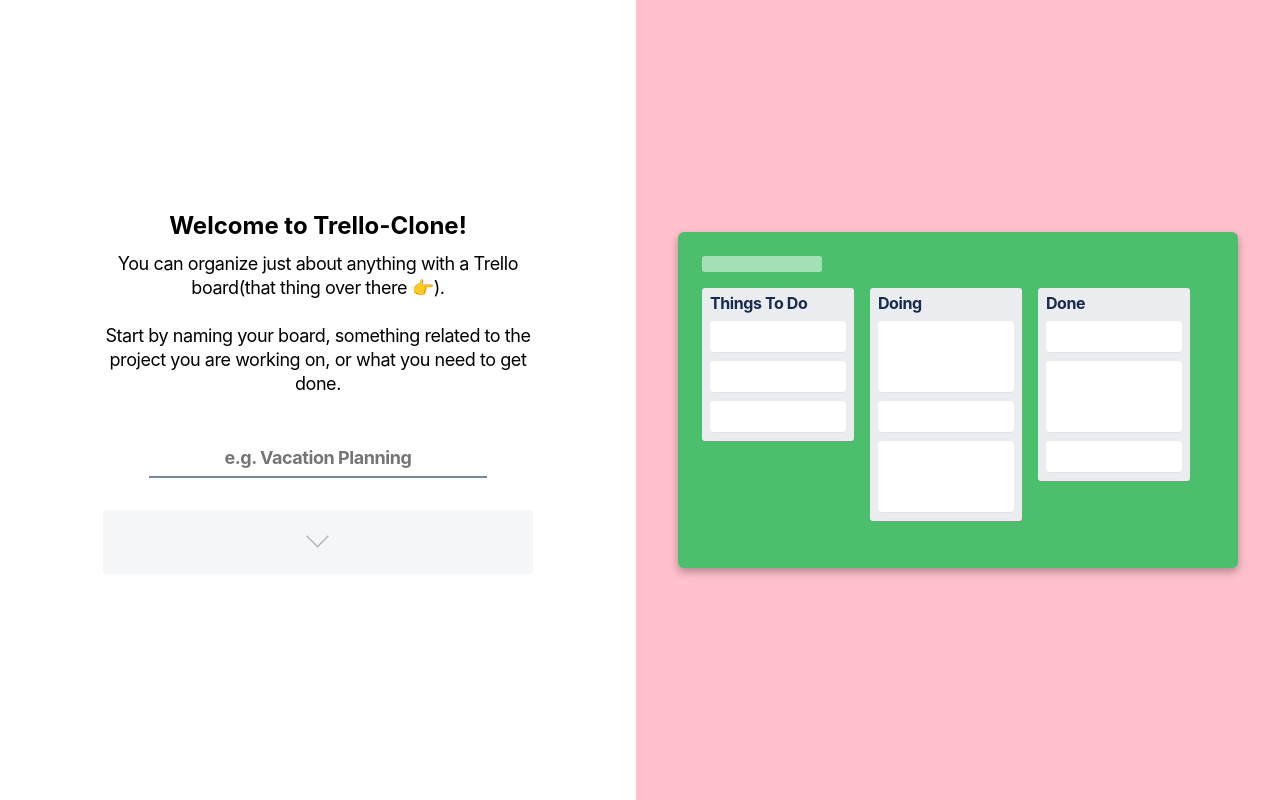
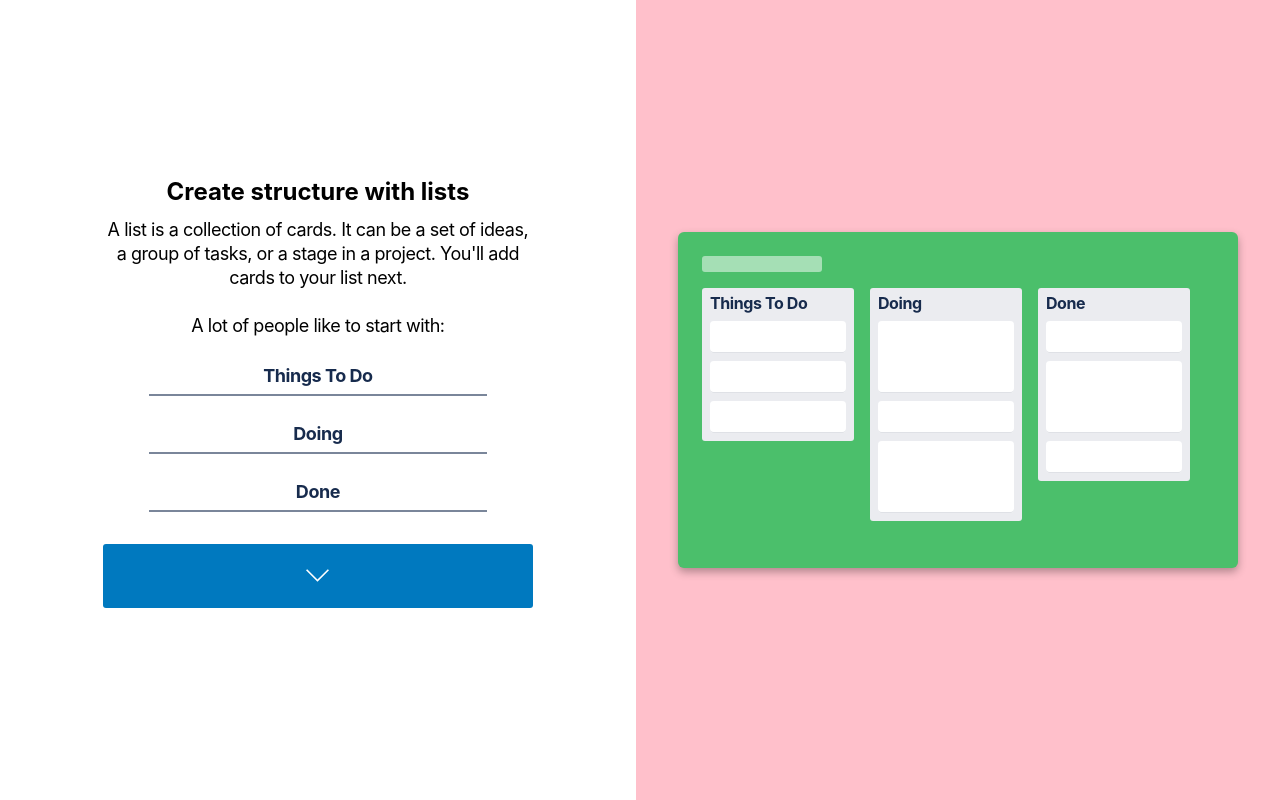
Before and after one commit to zacpeires94/trelloClone, a React (Create React App) app: page /create-first-board in a window 1280 px wide. Both pictures are taken after a click on the button 317 px from the left and 541 px from the top of the page. Built offline with nearby package versions, Linux system fonts and the light colour scheme; no server answers.

Commit message:
feature: dynamically creating card names for first board and rendering image

```diff
--- a/src/containers/CreateFirstBoard.js
+++ b/src/containers/CreateFirstBoard.js
@@ -1,7 +1,7 @@
 import React, { useState } from "react";
 import styled from "styled-components";
-import { Chevron } from '../components/Icon';
-import { firestore } from '../utils/firebase';
+import { Chevron } from "../components/Icon";
+import { firestore } from "../utils/firebase";
 
 const CreateFirstBoardContainer = styled.div`
   height: 100vh;
@@ -171,7 +171,7 @@
   width: unset;
   color: black;
   font-weight: bold;
-`
+`;
 
 const TitleText = styled.p`
   height: 24px;
@@ -272,7 +272,7 @@
   }}
 `;
 
-const FirstColumn = styled.div`
+const FirstColumnContainer = styled.div`
   width: 60%;
   max-height: 100vh;
   display: flex;
@@ -298,6 +298,14 @@
   margin-top: 0;
   margin-bottom: 24px;
   letter-spacing: -0.45px;
+  ${props => {
+    if (props.noMargin) {
+      return`
+        margin-bottom: 0;
+      `
+    }
+  }
+  }}
 `;
 
 const BoardNamingInput = styled.input`
@@ -324,8 +332,7 @@
 `;
 
 const SubmitBoardNameButton = styled.button`
-
-  background: rgba(9,30,66,.04);
+  background: rgba(9, 30, 66, 0.04);
   color: #fff;
   cursor: not-allowed;
   display: flex;
@@ -345,11 +352,11 @@
   svg {
     height: 23px;
     width: 23px;
-    fill:  #b3bac5;
+    fill: #b3bac5;
   }
-  ${props => {
+  ${(props) => {
     if (props.boardName) {
-          return`
+      return `
           background: #0079bf;
           cursor: pointer;
           :hover {
@@ -358,34 +365,23 @@
           svg {
              fill: white;
           }
-          `
+          `;
     }
   }}
-
 `;
 
-export default ({ user }) => {
-  const [boardName, setBoardName] = useState("");
-  console.log(boardName);
-  console.log(user)
-
-    const addListToUser = async () => {
-        console.log('clicked')
-        await firestore.collection("users").doc(user).collection("boards").add({
-            name: boardName
-        })
-    }
-
+const NameBoard = ({ setWidgetCurrentlyShown, boardName, setBoardName }) => {
   return (
-    <CreateFirstBoardContainer>
-      <FirstColumn>
+    <FirstColumnContainer>
       <FirstColumnTextContainer>
-          <FirstColumnTitle firstColumn>Welcome to Trello-Clone!</FirstColumnTitle>
+        <FirstColumnTitle firstColumn>
+          Welcome to Trello-Clone!
+        </FirstColumnTitle>
         <FirstColumnBodyText>
           You can organize just about anything with a Trello board(that thing
           over there 👉).
         </FirstColumnBodyText>
-          <FirstColumnBodyText>
+        <FirstColumnBodyText noMargin>
           Start by naming your board, something related to the project you are
           working on, or what you need to get done.
         </FirstColumnBodyText>
@@ -395,29 +391,196 @@
           onChange={(event) => setBoardName(event.target.value)}
           maxLength="32"
         />
-          <SubmitBoardNameButton onClick={addListToUser} boardName={boardName}>
+        <SubmitBoardNameButton
+          onClick={() => setWidgetCurrentlyShown("list board")}
+          boardName={boardName}
+        >
           <Chevron />
         </SubmitBoardNameButton>
       </FirstColumnTextContainer>
-      </FirstColumn>
-      <SecondColumn>
+    </FirstColumnContainer>
+  );
+};
+
+const AddLists = ({ setWidgetCurrentlyShown, listNames, setListNames }) => {
+  return (
+    <FirstColumnContainer>
+      <FirstColumnTextContainer>
+        <FirstColumnTitle firstColumn>
+          Create structure with lists
+        </FirstColumnTitle>
+        <FirstColumnBodyText>
+          A list is a collection of cards. It can be a set of ideas, a group of
+          tasks, or a stage in a project. You'll add cards to your list next.
+        </FirstColumnBodyText>
+        <FirstColumnBodyText noMargin>
+          A lot of people like to start with:
+        </FirstColumnBodyText>
+        <BoardNamingInput
+          value={listNames[0]}
+          onChange={(event) =>
+            setListNames([event.target.value, listNames[1], listNames[2]])
+          }
+          maxLength="16"
+        />
+        <BoardNamingInput
+          value={listNames[1]}
+          onChange={(event) =>
+            setListNames([listNames[0], event.target.value, listNames[2]])
+          }
+          maxLength="16"
+        />
+        <BoardNamingInput
+          value={listNames[2]}
+          onChange={(event) =>
+            setListNames([listNames[0], listNames[1], event.target.value])
+          }
+          maxLength="16"
+        />
+        <SubmitBoardNameButton boardName onClick={() => setWidgetCurrentlyShown("name cards")}>
+          <Chevron />
+        </SubmitBoardNameButton>
+      </FirstColumnTextContainer>
+    </FirstColumnContainer>
+  );
+};
+
+const CreateCards = ({ cardNames, setCardNames, listNames }) => {
+  console.log(cardNames)
+  return (
+    <FirstColumnContainer>
+      <FirstColumnTextContainer>
+<FirstColumnTitle firstColumn>
+  Take a load off with cards
+</FirstColumnTitle>
+<FirstColumnBodyText>
+Make cards for things you need to do, organize, or just get out of your head.
+</FirstColumnBodyText>
+<FirstColumnBodyText noMargin>
+Add titles for a few cards in your <b>{listNames[0]}</b> list:
+</FirstColumnBodyText>
+
+<BoardNamingInput
+          value={cardNames[0]}
+          onChange={(event) =>
+            setCardNames([cardNames[0], event.target.value, cardNames[2]])
+          }
+          maxLength="32"
+        />
+        <BoardNamingInput
+          value={cardNames[1]}
+          onChange={(event) =>
+            setCardNames([cardNames[0], cardNames[1], event.target.value])
+          }
+          maxLength="32"
+        />
+          <BoardNamingInput
+          value={cardNames[2]}
+          onChange={(event) =>
+            setCardNames([cardNames[0], cardNames[1], event.target.value])
+          }
+          maxLength="32"
+        />
+
+<SubmitBoardNameButton boardName >
+  <Chevron />
+</SubmitBoardNameButton>
+</FirstColumnTextContainer>
+
+  </FirstColumnContainer>
+  )
+}
+
+
+
+const FirstColumn = ({
+  widgetCurrentlyShown,
+  setWidgetCurrentlyShown,
+  listNames,
+  setListNames,
+  boardName,
+  setBoardName,
+  cardNames,
+  setCardNames
+}) => {
+  if (widgetCurrentlyShown === "name board") {
+    return (
+      <NameBoard
+        setWidgetCurrentlyShown={setWidgetCurrentlyShown}
+        boardName={boardName}
+        setBoardName={setBoardName}
+      />
+    );
+  } else if (widgetCurrentlyShown === "list board") {
+    return (
+      <AddLists
+        setWidgetCurrentlyShown={setWidgetCurrentlyShown}
+        listNames={listNames}
+        setListNames={setListNames}
+      />
+    );
+  } else if (widgetCurrentlyShown === "name cards") {
+    return (
+      <CreateCards
+      setWidgetCurrentlyShown={setWidgetCurrentlyShown}
+      cardNames={cardNames}
+      setCardNames={setCardNames}
+      listNames={listNames}
+    />
+    )
+  }
+
+};
+
+export default ({ user }) => {
+  const [boardName, setBoardName] = useState("");
+  const [listNames, setListNames] = useState(["Things To Do", "Doing", "Done"]);
+  const [cardNames, setCardNames] = useState(["", "", ""]);
+  const [widgetCurrentlyShown, setWidgetCurrentlyShown] = useState(
+    "name board"
+  );
+
+  const addFirstBoardToUser = async () => {
+    // should actually be add first boards and lists and will add the lists to the board as well
+    console.log("clicked");
+    await firestore.collection("users").doc(user).collection("boards").add({
+      name: boardName,
+    });
+    setWidgetCurrentlyShown("listNames");
+  };
+
+  return (
+    <CreateFirstBoardContainer>
+      {/* <NameBoard setWidgetCurrentlyShown={setWidgetCurrentlyShown} boardName={boardName} setBoardName={setBoardName}/>
+      <AddLists setWidgetCurrentlyShown={setWidgetCurrentlyShown} listNames={listNames} setListNames={setListNames}/> */}
+      <FirstColumn
+        widgetCurrentlyShown={widgetCurrentlyShown}
+        setWidgetCurrentlyShown={setWidgetCurrentlyShown}
+        boardName={boardName}
+        setBoardName={setBoardName}
+        listNames={listNames}
+        setListNames={setListNames}
+        cardNames={cardNames}
+        setCardNames={setCardNames}
+      />
+      <SecondColumn listNames>
         <TrelloMockUpContainer>
           <TranslucentBox boardName={boardName}>{boardName}</TranslucentBox>
           <HorizontalContainer>
             <GreyUnitOutline first>
-              <TitleText>Things To Do</TitleText>
+              <TitleText>{listNames[0]}</TitleText>
               <WhiteSquare />
               <WhiteSquare />
               <WhiteSquare />
             </GreyUnitOutline>
             <GreyUnitOutline>
-              <TitleText>Doing</TitleText>
+              <TitleText>{listNames[1]}</TitleText>
               <WhiteSquare larger />
               <WhiteSquare />
               <WhiteSquare larger />
             </GreyUnitOutline>
             <GreyUnitOutline>
-              <TitleText>Done</TitleText>
+              <TitleText>{listNames[2]}</TitleText>
               <WhiteSquare />
               <WhiteSquare larger />
               <WhiteSquare />
```
Lines whose indentation alone changed are shown as unchanged.
